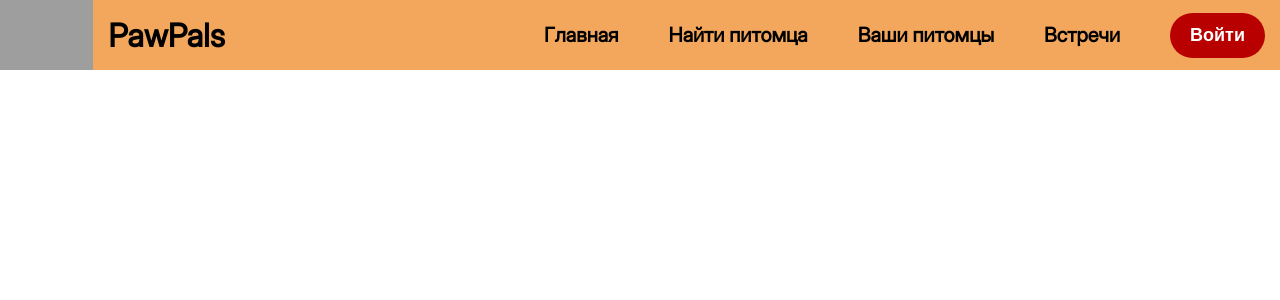
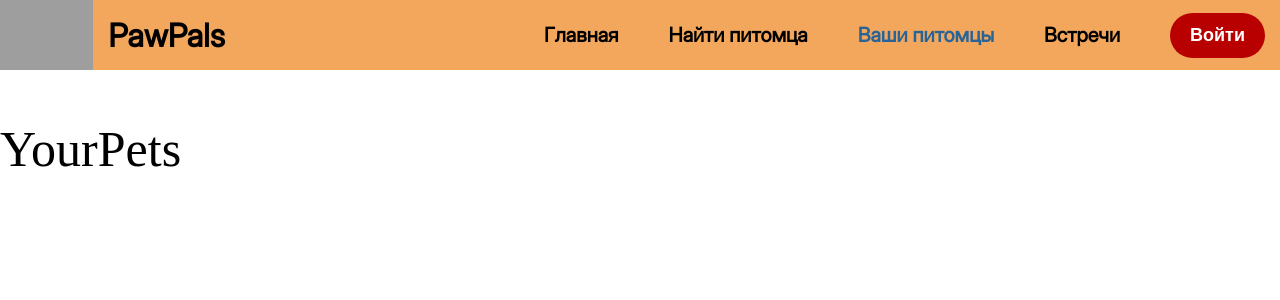
Before and after one commit to dizzy-166/PawPals, a React (Create React App) app in the folder Development/pawpal/: page /your-pets in a window 1280 px wide. Shown: the top 300 px of the page. Built offline with nearby package versions, Linux system fonts and the light colour scheme; grey boxes are pictures that could not be loaded.

Commit message:
navigation

```diff
--- a/Development/pawpal/package.json
+++ b/Development/pawpal/package.json
@@ -13,7 +13,7 @@
     "react": "^19.1.0",
     "react-dom": "^19.1.0",
     "react-router": "^7.6.0",
-    "react-router-dom": "^7.6.0",
+    "react-router-dom": "^7.6.1",
     "react-scripts": "5.0.1",
     "web-vitals": "^2.1.4"
   },
--- a/Development/pawpal/src/App.js
+++ b/Development/pawpal/src/App.js
@@ -1,7 +1,11 @@
 
 import { CustomHeader } from './components/CustomHeader';
+import { FindPet } from './pages/FindPet/FindPet';
+import { Main } from './pages/main/Main';
+import { Meetings } from './pages/Meetings/Meetings';
 import './pages/styles/MainStyles.css'
-
+import { YourPets } from './pages/YourPets/YourPets';
+import { BrowserRouter as Router, Routes, Route, Link } from 'react-router-dom';
 
 
 function App() {
@@ -11,8 +15,15 @@ function App() {
 
   return (
     <>
-    <CustomHeader/>
-
+    <Router>
+      <CustomHeader/>
+      <Routes>
+        <Route path="/" element={<Main />} />
+        <Route path="/find-pet" element={<FindPet />} />
+        <Route path="/your-pets" element={<YourPets />} />
+        <Route path="/meetings" element={<Meetings />} />
+      </Routes>
+    </Router>
     </>
   );
 }
--- a/Development/pawpal/src/components/CustomHeader.jsx
+++ b/Development/pawpal/src/components/CustomHeader.jsx
@@ -3,6 +3,7 @@ import { Load } from './Load';
 import { useEffect, useState } from 'react';
 import supabase from '../Domain/Utils/Constant';
 import { FormSignInSignUp } from '../pages/FormSignInSignUp/FormSignInSignUp';
+import { Link, NavLink } from 'react-router-dom';
 
  export const CustomHeader = () => {
 
@@ -48,10 +49,10 @@ import { FormSignInSignUp } from '../pages/FormSignInSignUp/FormSignInSignUp';
                     <span>PawPals</span>
                 </div>
                 <nav>
-                    <a href="" class="active">Главная</a>
-                    <a href="">Найти питомца</a>
-                    <a href="">Ваши питомцы</a>
-                    <a href="">Встречи</a>
+                    <NavLink to="/" className={({ isActive }) => isActive ? "active" : ""}>Главная</NavLink>
+                    <NavLink to="/find-pet" className={({ isActive }) => isActive ? "active" : ""}>Найти питомца</NavLink>
+                    <NavLink to="/your-pets" className={({ isActive }) => isActive ? "active" : ""}>Ваши питомцы</NavLink>
+                    <NavLink to="/meetings" className={({ isActive }) => isActive ? "active" : ""}>Встречи</NavLink>
                     {!loading && (currentUser ? (<> <a class="no-underline"> <button onClick={getOuting}> Выйти</button></a> </>) : (<> <a class="no-underline"> <button onClick={(e) => { setShow(true) }}> Войти</button></a> </>))}
                     {loading && <Load/>}
                 </nav>
--- /dev/null
+++ b/Development/pawpal/src/pages/FindPet/FindPet.jsx
@@ -0,0 +1,11 @@
+import React from 'react';
+
+export const FindPet = () => {
+
+
+    return (
+    <>
+    <p style = {{ fontSize: "50px" }}>FindPet</p>
+    </>
+    );
+};
--- /dev/null
+++ b/Development/pawpal/src/pages/Meetings/Meetings.jsx
@@ -0,0 +1,11 @@
+import React from 'react';
+
+export const Meetings = () => {
+
+
+    return (
+    <>
+    <p style = {{ fontSize: "50px" }}>Meetings</p>
+    </>
+    );
+};
--- /dev/null
+++ b/Development/pawpal/src/pages/YourPets/YourPets.jsx
@@ -0,0 +1,11 @@
+import React from 'react';
+
+export const YourPets = () => {
+
+
+    return (
+    <>
+    <p style = {{ fontSize: "50px" }}>YourPets</p>
+    </>
+    );
+};
--- /dev/null
+++ b/Development/pawpal/src/pages/main/main.jsx
@@ -0,0 +1,11 @@
+import React from 'react';
+
+export const Main = () => {
+
+
+    return (
+    <>
+    <p style = {{ fontSize: "50px" }}>Main</p>
+    </>
+    );
+};
--- a/Development/pawpal/src/pages/styles/MainStyles.css
+++ b/Development/pawpal/src/pages/styles/MainStyles.css
@@ -46,6 +46,13 @@ nav a {
   padding: 10px 15px;
   border-radius: 20px;
   position: relative;
+}
+
+  .active {
+    font-weight: bold;         /* Жирный шрифт */
+    text-decoration: none;   /* Без подчеркивания */
+    pointer-events: none;    /* Не кликается (опционально) */
+    color: #2a6496;             /* Цвет можно изменить при необходимости */
 }
 
 nav a:not(.no-underline)::after {
```
Also changed, not shown: 1 other file (tests, documents, lock files or other folders).
